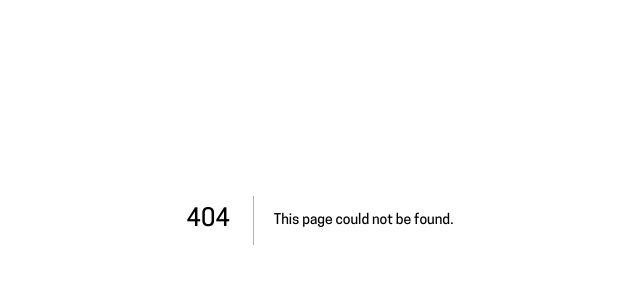
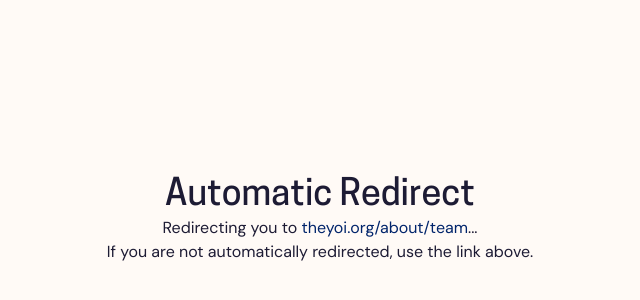
Before and after one commit to Marcus5408/yoi-website, a Next.js app: page /about in a window 1280 px wide. Before the commit this address had no page. Shown: the part 180-480 px from the top of the page, without its empty margins (320-960 px from the left). Built offline with nearby package versions, Linux system fonts and the light colour scheme.

Commit message:
feat: Add about page with automatic redirect functionality

```diff
--- /dev/null
+++ b/src/app/about/page.tsx
@@ -0,0 +1,11 @@
+export default function RedirectSite() {
+  return (
+    <main className="w-screen h-screen flex flex-col items-center text-center justify-center bg-yoi-white dark:bg-yoi-black text-yoi-black dark:text-yoi-white">
+      <h1 className="text-4xl">Automatic Redirect</h1>
+      <p>
+        Redirecting you to <a href="about/team" className="text-yoi-blue-1 dark:text-yoi-blue-5">theyoi.org/about/team</a>...
+      </p>
+      <p>If you are not automatically redirected, use the link above.</p>
+    </main>
+  );
+}
```
